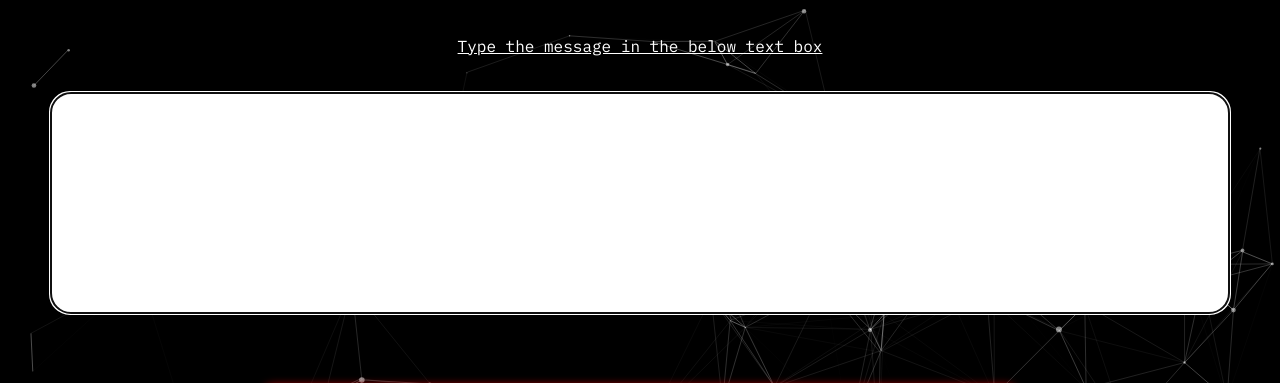
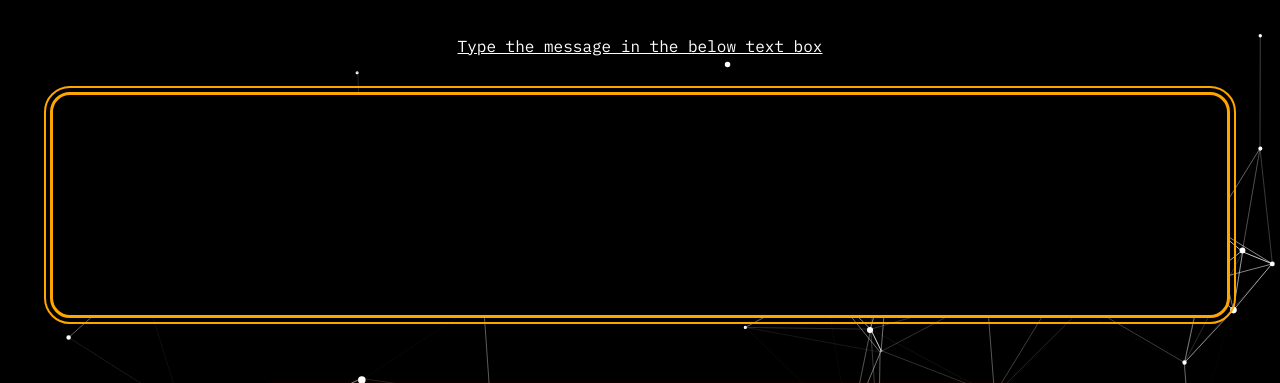
Before and after one commit to ranujaLakdiw/encrypter, a website: page index.html in a window 1280 px wide. Shown: the top 383 px of the page. Drawn offline with nearby package versions, Linux system fonts and the light colour scheme.

Commit message:
UI improvements

```diff
--- a/particles.js
+++ b/particles.js
@@ -2,10 +2,10 @@
 particlesJS("particles-js", {
     "particles": {
         "number": {
-            "value": 80,
+            "value": 50,
             "density": {
                 "enable": true,
-                "value_area": 800
+                "value_area": 1000
             }
         },
         "color": {
@@ -14,8 +14,8 @@ particlesJS("particles-js", {
         "shape": {
             "type": "circle",
             "stroke": {
-                "width": 0,
-                "color": "#000000"
+                "width": 2,
+                "color": "#ffffff"
             },
             "polygon": {
                 "nb_sides": 5
@@ -27,12 +27,12 @@ particlesJS("particles-js", {
             }
         },
         "opacity": {
-            "value": 0.5,
+            "value": 1,
             "random": false,
             "anim": {
                 "enable": false,
                 "speed": 1,
-                "opacity_min": 0.1,
+                "opacity_min": 0.9,
                 "sync": false
             }
         },
@@ -50,7 +50,7 @@ particlesJS("particles-js", {
             "enable": true,
             "distance": 150,
             "color": "#ffffff",
-            "opacity": 0.4,
+            "opacity": 1,
             "width": 1
         },
         "move": {
--- a/style_2.css
+++ b/style_2.css
@@ -20,6 +20,20 @@ body {
 
 textarea {
     resize: none;
+}
+
+textarea:focus, input:focus {
+    outline-offset: 4px;
+    outline: 2px orange solid;
+    border-color: orange;
+    transition: .1s ease-out;
+}
+
+textarea, input {
+    border: 3px white solid;
+    background-color: #000000;
+    color: white;
+    transition: .2s linear;
 }
 
 #copy {
@@ -97,7 +111,7 @@ textarea {
 #alert-pub-key input {
     border-radius: 20px;
     width: 80%;
-    height: 50px;
+    height: 40px;
 }
 
 #alert-pub-key button {
@@ -218,7 +232,6 @@ button:active {
 }
 
 .pass {
-    /* width: 100%; */
     border: red 1px solid;
     box-shadow: red 0 0 10px;
     border-radius: 10px;
@@ -228,7 +241,7 @@ button:active {
     padding: 10px;
     justify-content: center;
     align-items: center;
-    backdrop-filter: blur(5px);
+    backdrop-filter: blur(10px);
     transition: linear .3s;
 }
 
```
